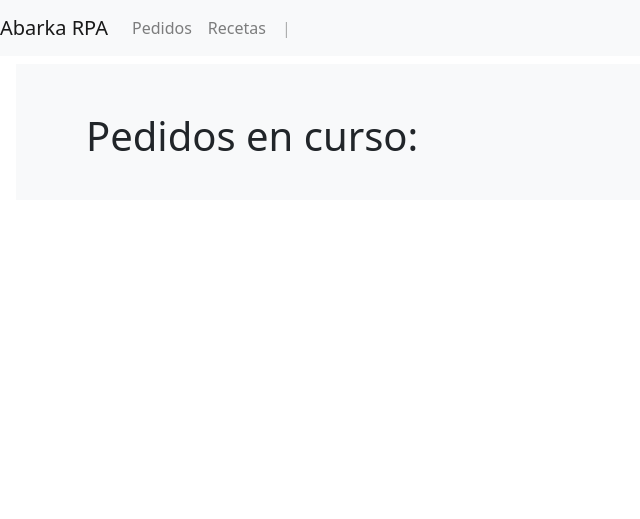
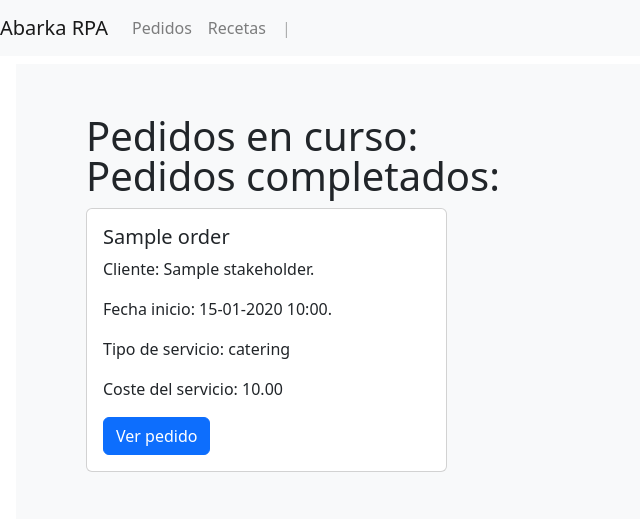
Before and after one commit to sforceas/rpa_abarka_coop, a Django app: page /order/ in a window 1280 px wide. Shown: the top 519 px of the page, without its empty margins (0-640 px from the left). Run offline with Django 3.2, Linux system fonts and the light colour scheme; tables that the repository leaves empty hold one stand-in row (values such as "Sample post"); some libraries are stand-ins or nearby versions.

Commit message:
Cambios en orders.detail.html

```diff
--- a/orders/templates/orders/list.html
+++ b/orders/templates/orders/list.html
@@ -30,6 +30,27 @@
       </div>
     {% endfor %}
   </div>
+
+
+  <h1>Pedidos completados:</h1>
+
+  <div class="row row-cols-1 row-cols-sm-2 row-cols-md-3 g-3">
+
+  {% for order in completed_orders %}
+    <div class="card-group">
+      <div class="card" style="width: 100%; height: 50%px;">
+        <div class="card-body">
+          <h5 class="card-title">{{order.name}}</h5>
+          <p class="card-text">Cliente: {{order.client}}.</p>
+          <p class="card-text">Fecha inicio: {{order.start_date|date:'d-m-Y H:i'}}.</p>
+          <p class="card-text">Tipo de servicio: {{order.order_type}}</p>
+          <p class="card-text">Coste del servicio: {{order.total_cost}}</p>
+          <a href="/orders/{{order.pk}}" class="btn btn-primary">Ver pedido </a>
+        </div>
+      </div>
+    </div>
+  {% endfor %}
+</div>
 </div>
 </div>
 {% endblock %}
--- a/orders/views.py
+++ b/orders/views.py
@@ -1,6 +1,6 @@
 from django.shortcuts import render
 
-from orders.models import Order
+from orders.models import ConcreteExtraInOrder, ConcreteMenuInOrder, Order
 
 # Create your views here.
 
@@ -20,8 +20,15 @@ def detailed_order(request,pk):
     """ Show detailed order """
 
     order = Order.objects.get(pk=pk)
+    menus_in_order=ConcreteMenuInOrder.objects.filter(order=order)
+    workers_in_order=ConcreteMenuInOrder.objects.filter(order=order)
+    extras_in_order=ConcreteExtraInOrder.objects.filter(order=order)
 
     context = {
         'order':order,
+        'menus':menus_in_order,
+        'workers':workers_in_order,
+        'extras':extras_in_order,
     }
+
     return render(request,'orders/detail.html',context)
```
Also changed, not shown: orders/templates/orders/detail.html (+50 -1 lines).
